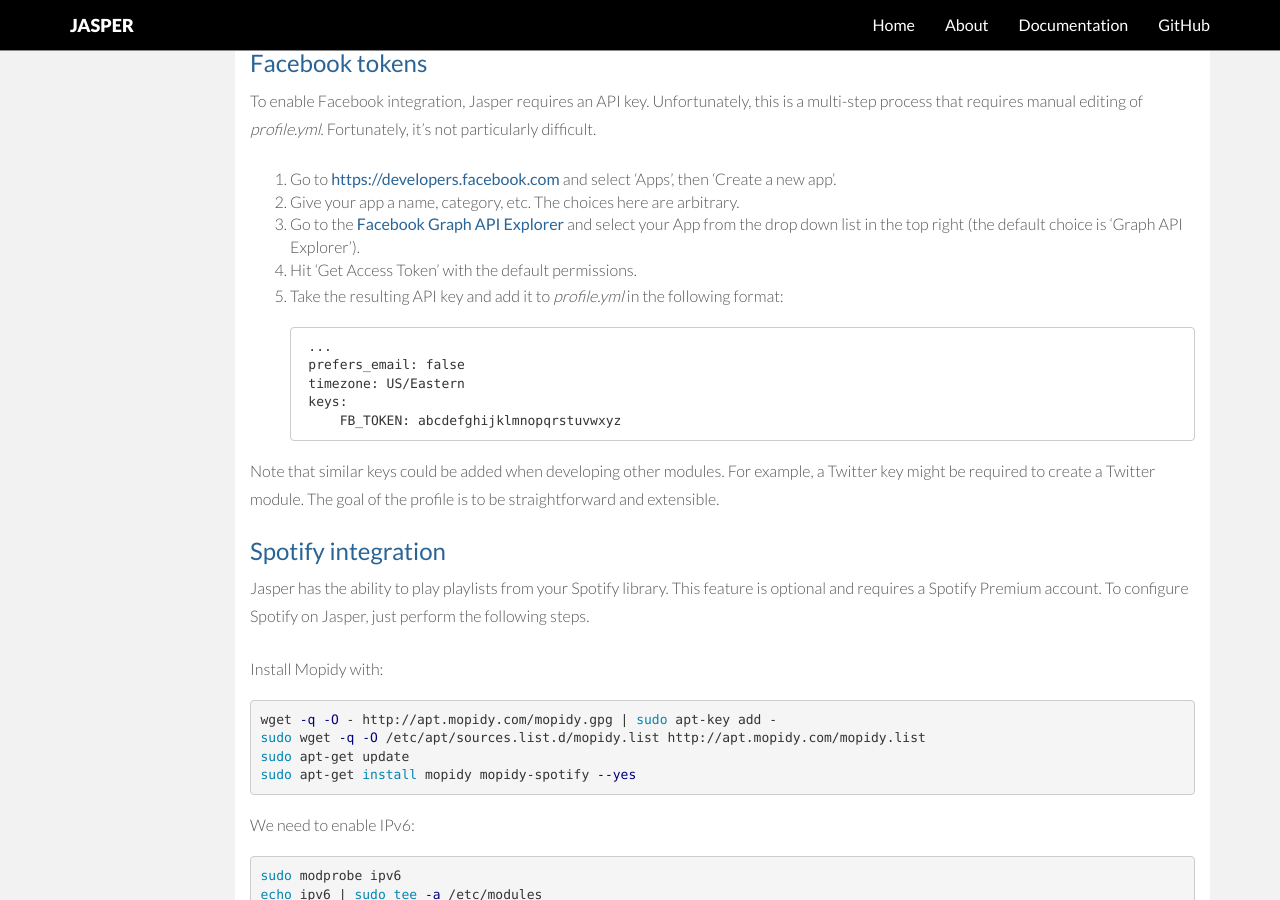
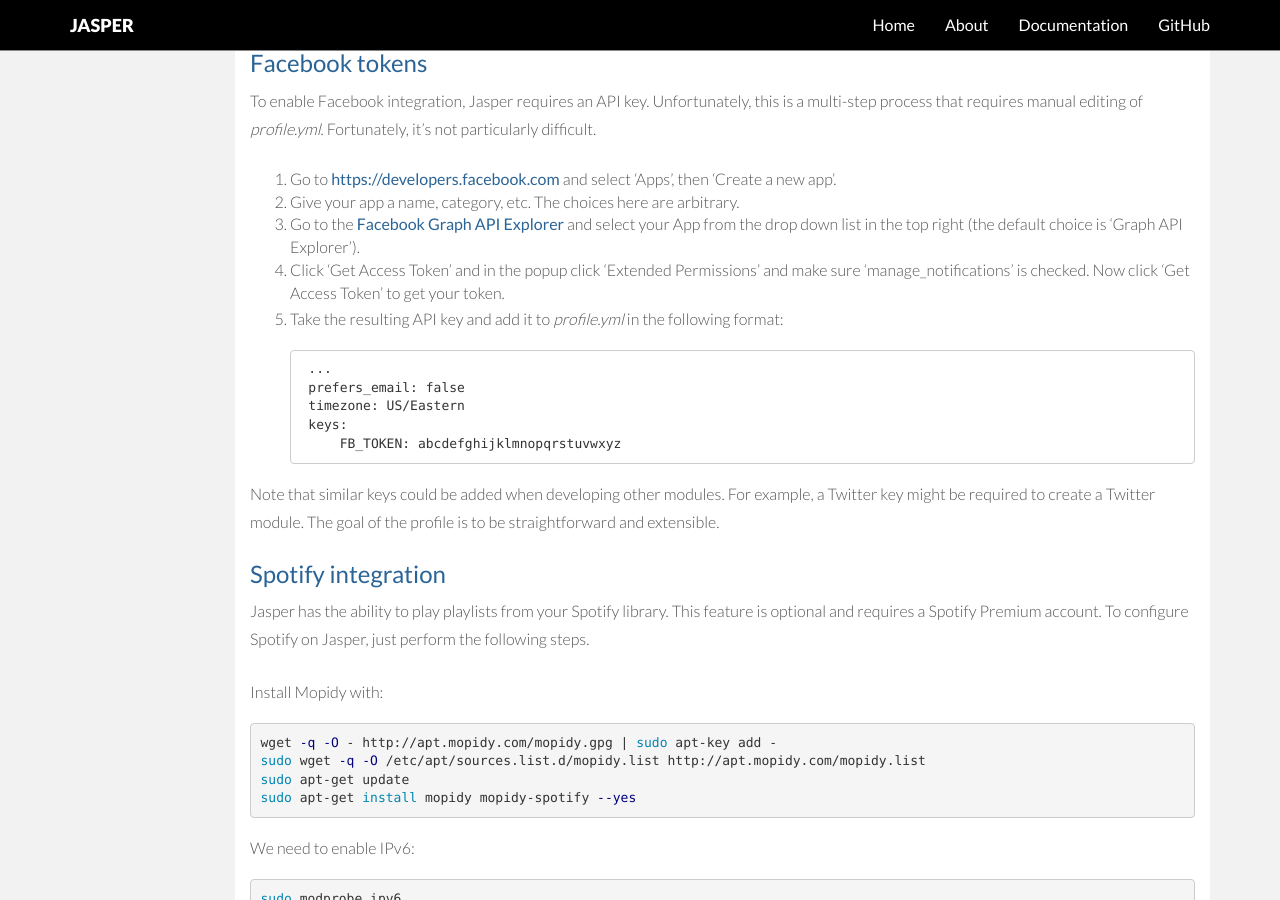
Before and after one commit to jasperproject/jasperproject.github.io, a Jekyll site: the page built from documentation/software/index.md, in a window 1280 px wide and 900 px high, scrolled down 6052 px. Built offline with Jekyll 4.4.1, drawn with Linux system fonts in a browser that asks for light colours; nearby versions of some CDN libraries.

Commit message:
make sure we have necessary facebook permissions
When I went through these instructions as they currently are, Jasper told me it didn't have access. After I checked 'manage_notifications' things started working.

```diff
--- a/documentation/software/index.md
+++ b/documentation/software/index.md
@@ -314,7 +314,7 @@
 1. Go to [https://developers.facebook.com](https://developers.facebook.com) and select 'Apps', then 'Create a new app'.
 2. Give your app a name, category, etc. The choices here are arbitrary.
 3. Go to the [Facebook Graph API Explorer](https://developers.facebook.com/tools/explorer/) and select your App from the drop down list in the top right (the default choice is 'Graph API Explorer').
-4. Hit 'Get Access Token' with the default permissions.
+4. Click 'Get Access Token' and in the popup click 'Extended Permissions' and make sure 'manage_notifications' is checked. Now click 'Get Access Token' to get your token.
 5. Take the resulting API key and add it to _profile.yml_ in the following format:
 
         ...
```
